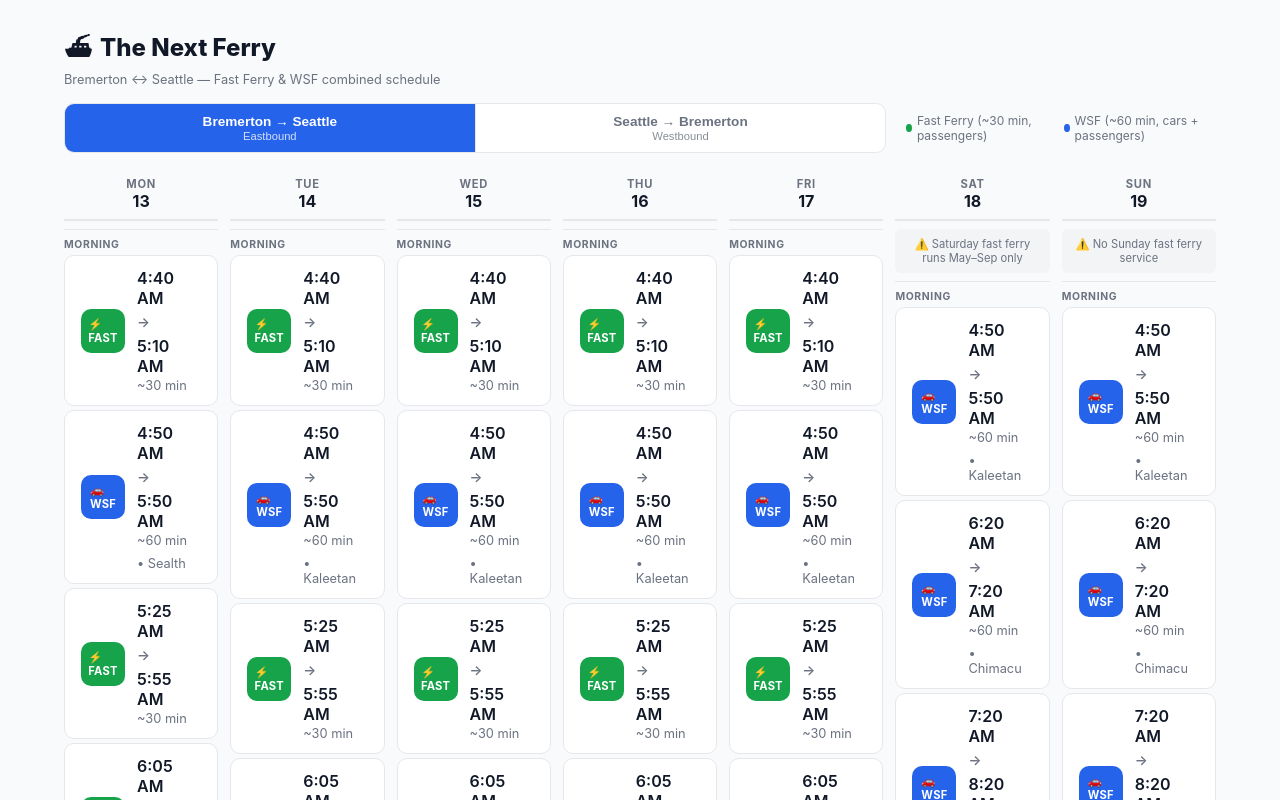
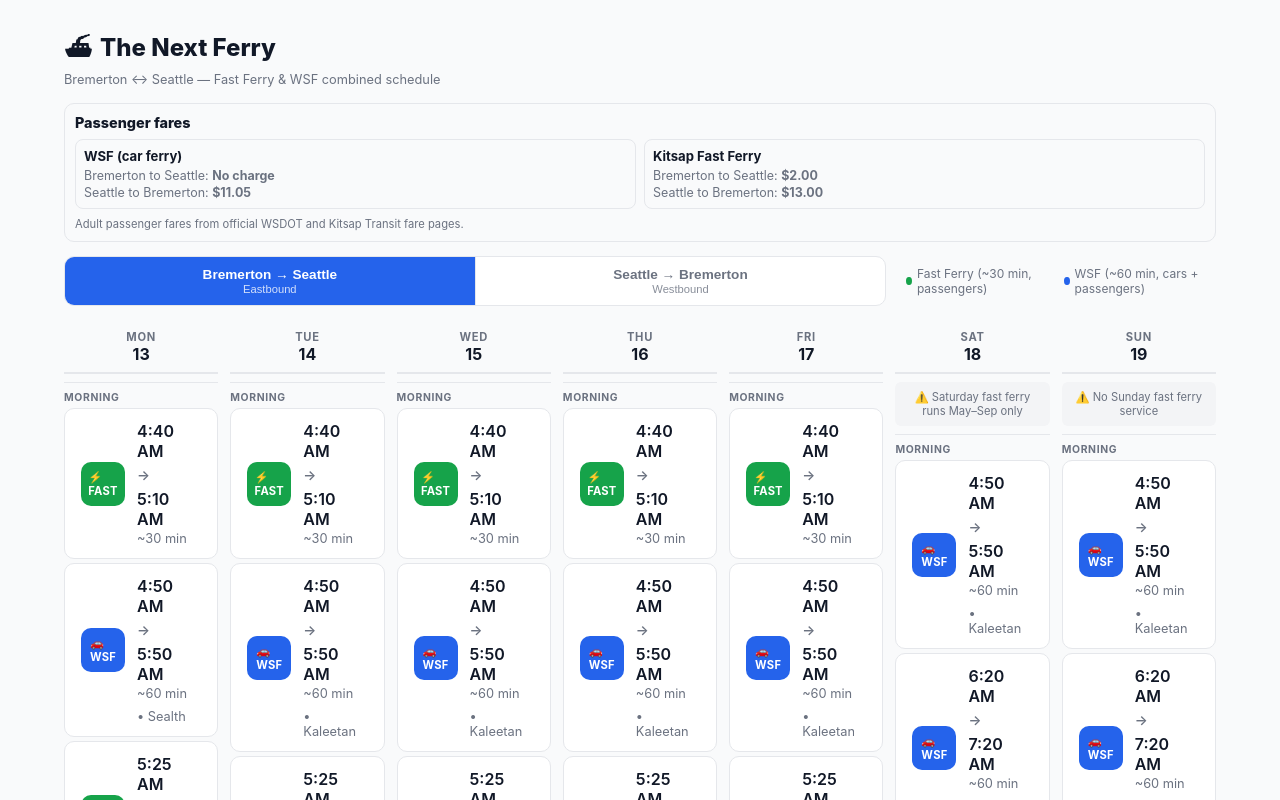
Before and after one commit to Loonz206/the-next-ferry, a React (Vite) app: page / in a window 1280 px wide. Shown: the top 800 px of the page. Built offline with nearby package versions, Linux system fonts and the light colour scheme.

Commit message:
feat: add passenger fare display and footer links for data sources and announcements

```diff
--- a/src/App.module.css
+++ b/src/App.module.css
@@ -33,6 +33,56 @@
   flex-direction: column;
   gap: 10px;
   margin-bottom: 16px;
+}
+
+.fares {
+  margin-bottom: 14px;
+  padding: 10px;
+  border: 1px solid var(--border-color);
+  border-radius: 10px;
+  background: var(--surface-color);
+}
+
+.faresTitle {
+  margin: 0 0 8px;
+  font-size: 0.9rem;
+  font-weight: 800;
+  color: var(--text-primary);
+}
+
+.faresGrid {
+  display: grid;
+  grid-template-columns: 1fr;
+  gap: 8px;
+}
+
+.fareCard {
+  border: 1px solid var(--border-color);
+  border-radius: 8px;
+  padding: 8px;
+  background: var(--bg-color);
+}
+
+.fareCardTitle {
+  margin: 0 0 4px;
+  font-size: 0.82rem;
+  color: var(--text-primary);
+}
+
+.fareRow {
+  margin: 0;
+  font-size: 0.78rem;
+  color: var(--text-secondary);
+}
+
+.fareRow + .fareRow {
+  margin-top: 2px;
+}
+
+.faresMeta {
+  margin: 8px 0 0;
+  font-size: 0.7rem;
+  color: var(--text-secondary);
 }
 
 .legend {
@@ -95,6 +145,49 @@
   padding: 8px;
 }
 
+.footer {
+  margin-top: 20px;
+  border-top: 1px solid var(--border-color);
+  padding-top: 16px;
+  display: grid;
+  grid-template-columns: 1fr;
+  gap: 16px;
+}
+
+.footerSection {
+  display: flex;
+  flex-direction: column;
+  gap: 8px;
+}
+
+.footerHeading {
+  margin: 0;
+  font-size: 0.75rem;
+  font-weight: 700;
+  text-transform: uppercase;
+  letter-spacing: 0.04em;
+  color: var(--text-secondary);
+}
+
+.footerLinks {
+  margin: 0;
+  padding-left: 18px;
+  display: grid;
+  gap: 6px;
+}
+
+.footerLinks a {
+  color: var(--text-primary);
+  font-size: 0.8rem;
+  text-decoration: underline;
+  text-underline-offset: 2px;
+}
+
+.footerLinks a:hover,
+.footerLinks a:focus-visible {
+  color: var(--text-secondary);
+}
+
 @media (min-width: 768px) {
   .app {
     padding: 24px;
@@ -110,6 +203,10 @@
     gap: 16px;
   }
 
+  .faresGrid {
+    grid-template-columns: repeat(2, minmax(0, 1fr));
+  }
+
   .mobileView {
     display: none;
   }
@@ -117,4 +214,9 @@
   .desktopView {
     display: block;
   }
+
+  .footer {
+    grid-template-columns: repeat(2, minmax(0, 1fr));
+    gap: 24px;
+  }
 }
--- a/src/App.tsx
+++ b/src/App.tsx
@@ -16,16 +16,15 @@
     return <div className={styles.loading}>Loading ferry schedule…</div>;
   }
 
-  if (error || !schedule) {
-    return <div className={styles.error}>{error ?? 'Schedule data is unavailable.'}</div>;
-  }
-
-  // If today isn't in the schedule week, default to first day
-  const effectiveDate = schedule.days.some(d => d.date === selectedDate)
+  const scheduleData = !error && schedule ? schedule : null;
+  const effectiveDate = scheduleData && scheduleData.days.some(d => d.date === selectedDate)
     ? selectedDate
-    : schedule.days[0].date;
-
-  const currentDay = getDaySchedule(schedule, effectiveDate);
+    : scheduleData
+      ? scheduleData.days[0].date
+      : null;
+  const currentDay = scheduleData && effectiveDate
+    ? getDaySchedule(scheduleData, effectiveDate)
+    : null;
 
   return (
     <div className={styles.app}>
@@ -38,6 +37,27 @@
           Bremerton ↔ Seattle — Fast Ferry &amp; WSF combined schedule
         </p>
       </header>
+
+      {scheduleData ? (
+        <>
+          <section className={styles.fares} aria-label="Passenger fares">
+            <h2 className={styles.faresTitle}>Passenger fares</h2>
+            <div className={styles.faresGrid}>
+              <article className={styles.fareCard}>
+                <h3 className={styles.fareCardTitle}>WSF (car ferry)</h3>
+                <p className={styles.fareRow}>Bremerton to Seattle: <strong>No charge</strong></p>
+                <p className={styles.fareRow}>Seattle to Bremerton: <strong>$11.05</strong></p>
+              </article>
+              <article className={styles.fareCard}>
+                <h3 className={styles.fareCardTitle}>Kitsap Fast Ferry</h3>
+                <p className={styles.fareRow}>Bremerton to Seattle: <strong>$2.00</strong></p>
+                <p className={styles.fareRow}>Seattle to Bremerton: <strong>$13.00</strong></p>
+              </article>
+            </div>
+            <p className={styles.faresMeta}>
+              Adult passenger fares from official WSDOT and Kitsap Transit fare pages.
+            </p>
+          </section>
 
           <div className={styles.controls}>
             <DirectionToggle direction={direction} onChange={setDirection} />
@@ -55,11 +75,13 @@
 
           {/* Mobile: day selector + single day view */}
           <div className={styles.mobileView}>
+            {effectiveDate && (
               <DaySelector
-          days={schedule.days}
+                days={scheduleData.days}
                 selectedDate={effectiveDate}
                 onSelect={setSelectedDate}
               />
+            )}
             {currentDay && (
               <div style={{ marginTop: 16 }}>
                 <DayView day={currentDay} direction={direction} />
@@ -69,13 +91,50 @@
 
           {/* Desktop: full weekly calendar */}
           <div className={styles.desktopView}>
-        <WeeklyCalendar schedule={schedule} direction={direction} />
+            <WeeklyCalendar schedule={scheduleData} direction={direction} />
           </div>
 
           <div className={styles.generated}>
-        Schedule generated {new Date(schedule.generated).toLocaleDateString()} ·
-        Starts {new Date(schedule.weekStart + 'T12:00:00').toLocaleDateString('en-US', { month: 'short', day: 'numeric' })}
+            Schedule generated {new Date(scheduleData.generated).toLocaleDateString()} ·
+            Starts {new Date(scheduleData.weekStart + 'T12:00:00').toLocaleDateString('en-US', { month: 'short', day: 'numeric' })}
           </div>
+        </>
+      ) : (
+        <div className={styles.error}>{error ?? 'Schedule data is unavailable.'}</div>
+      )}
+
+      <footer className={styles.footer} aria-label="Schedule data and announcements">
+        <div className={styles.footerSection}>
+          <h2 className={styles.footerHeading}>Data Sources</h2>
+          <ul className={styles.footerLinks}>
+            <li>
+              <a href="https://wsdot.com/ferries/schedule/scheduledetailbyroute.aspx?route=sea-br" target="_blank" rel="noopener noreferrer">
+                Washington State Department of Transportation - Bremerton / Seattle
+              </a>
+            </li>
+            <li>
+              <a href="https://www.kitsaptransit.com/service/fast-ferry" target="_blank" rel="noopener noreferrer">
+                Kitsap Transit Fast Ferry Service
+              </a>
+            </li>
+          </ul>
+        </div>
+        <div className={styles.footerSection}>
+          <h2 className={styles.footerHeading}>Announcements</h2>
+          <ul className={styles.footerLinks}>
+            <li>
+              <a href="https://bsky.app/profile/ferries.wsdot.wa.gov" target="_blank" rel="noopener noreferrer">
+                WSF updates on Bluesky (@ferries.wsdot.wa.gov)
+              </a>
+            </li>
+            <li>
+              <a href="https://x.com/KitsapTransit" target="_blank" rel="noopener noreferrer">
+                Kitsap Transit updates on X (@KitsapTransit)
+              </a>
+            </li>
+          </ul>
+        </div>
+      </footer>
     </div>
   );
 }
```
Also changed, not shown: 2 other files (tests, documents, lock files or other folders). Lines whose indentation alone changed are shown as unchanged.
